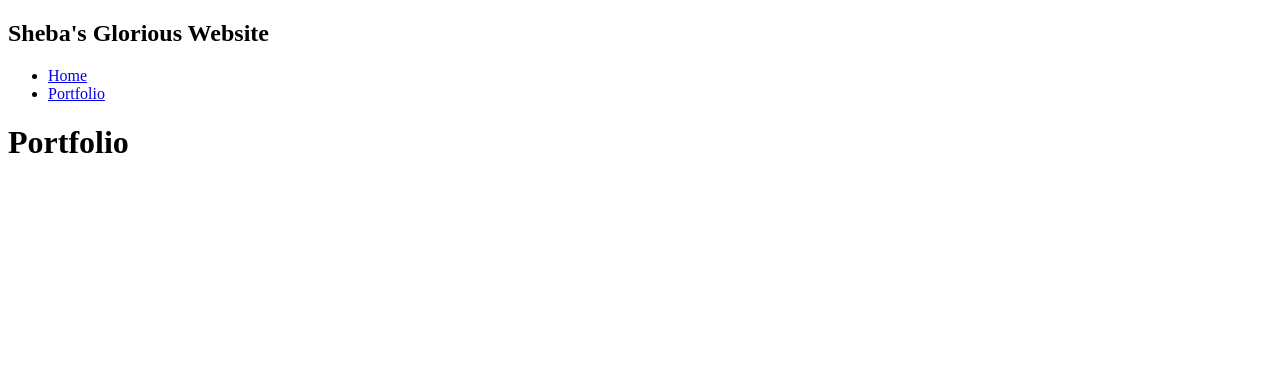
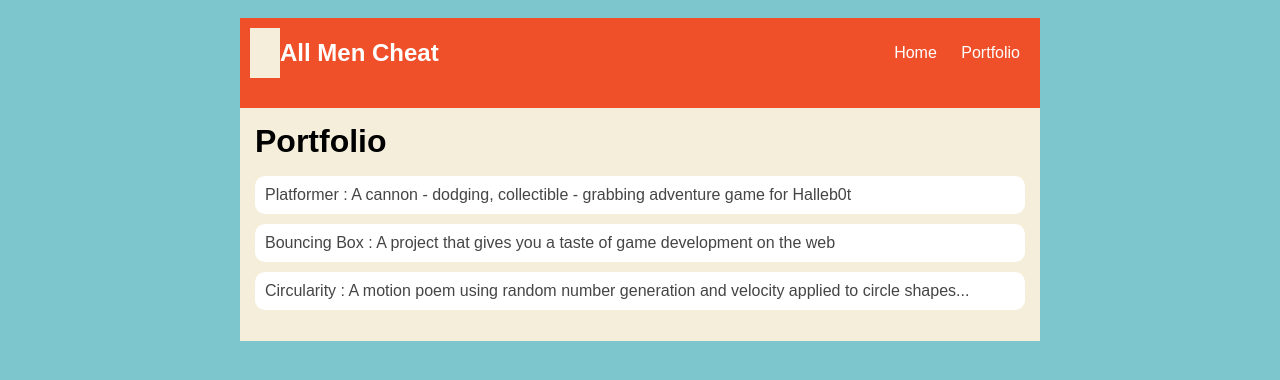
Before and after one commit to azoriak/azoriak.github.io, a plain HTML site: page portfolio.html in a window 1280 px wide. Drawn offline with Linux system fonts and the light colour scheme.

Commit message:
add portfolio.html file

```diff
--- a/portfolio.html
+++ b/portfolio.html
@@ -2,16 +2,16 @@
 <html>
     <head>
         <title> all men cheat</title>
+        <link rel="stylesheet" href="style.css">
     </head>
 
     <body>
       <div id="all-contents">
         <nav>
             <main>
-                <div class ="content"
-                <?div>
+                <div class ="content">
             </main>
-            <h1>Sheba's Glorious Website</h1>
+            <h1>All Men Cheat</h1>
             <ul id="nav-ul">
                 <li class="nav-li">
                     <a class="nav-a" href="index.html">Home</a>
@@ -28,7 +28,9 @@
             <div class="content">
                 <h1>Portfolio</h1>
                 <ul id="portfolio">
-
+                    <li><a href="projects/platformer/">Platformer : A cannon - dodging, collectible - grabbing adventure game for Halleb0t</a></li>
+                    <li><a href="projects/bouncing-box/">Bouncing Box : A project that gives you a taste of game development on the web </a></li>
+                    <li><a href="projects/circularity/">Circularity : A motion poem using random number generation and velocity applied to circle shapes...</a></li>
                 </ul>
             </div>
         </main>
--- a/style.css
+++ b/style.css
@@ -60,3 +60,28 @@ main {
 h2, h3 {
     margin: 0px;
 }
+ /* portfolio styles */
+ .content h1 {
+    color: black;
+}
+
+#portfolio {
+    list-style-type: none;
+    padding-left: 0;
+}
+
+#portfolio li {
+    background: #fff;
+    padding: 10px;
+    border-radius: 10px;
+    margin-bottom: 10px;
+}
+
+#portfolio li:hover {
+    background: #eee;
+}
+
+#portfolio a {
+    text-decoration: none;
+    color: #454545;
+}
```
